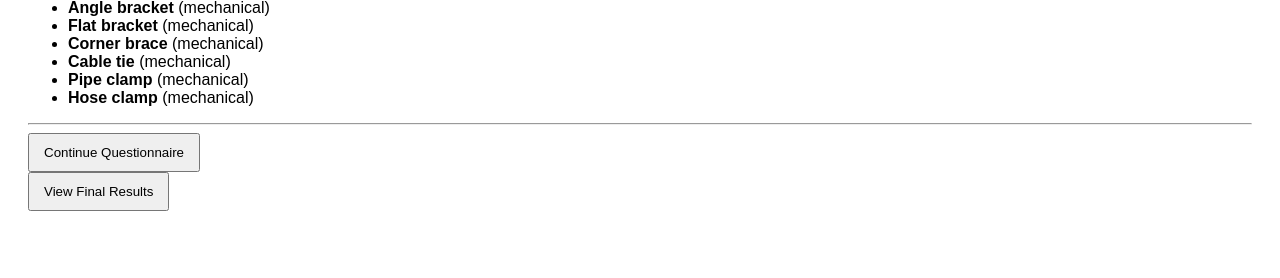
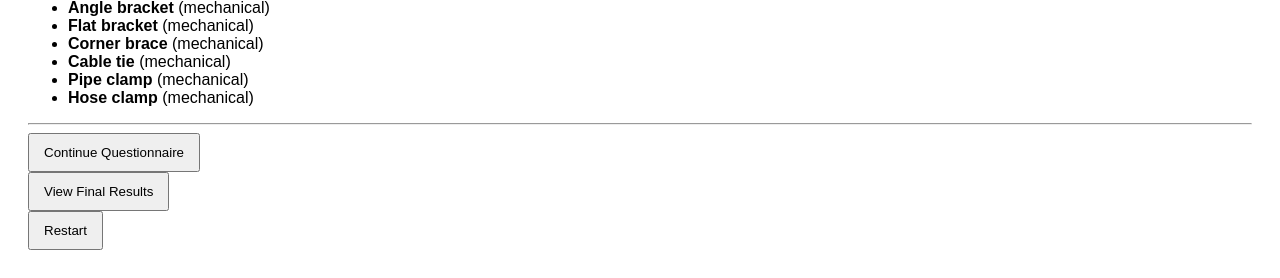
Before and after one commit to JasperK04/KTP, a Flask app: page /questions in a window 1280 px wide. Shown: the part 1279-1557 px from the top of the page. Before the commit the page ends 1490 px from the top, so only its background shows below. Run offline with Flask 3, Linux system fonts and the light colour scheme.

Commit message:
add restart button

```diff
--- a/src/app/templates/questions.html
+++ b/src/app/templates/questions.html
@@ -84,5 +84,9 @@ are still compatible with your answers.
     <button type="submit">View Final Results</button>
 </form>
 
+<form action="{{ url_for('routes.reset') }}" method="post">
+    <button type="submit">Restart</button>
+</form>
+
 </body>
 </html>
```
